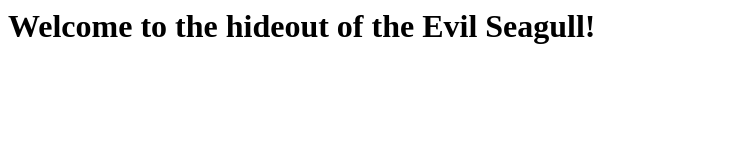
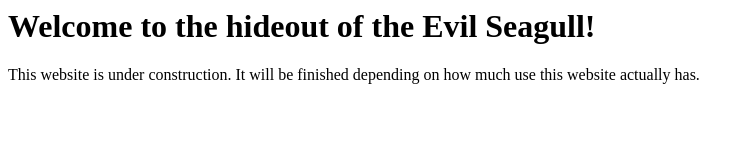
Before and after one commit to theevilseagull/theevilseagull.github.io, a plain HTML site: page index.html in a window 1280 px wide. Shown: the whole page, without its empty margins (0-754 px from the left). Drawn offline with Linux system fonts and the light colour scheme.

Commit message:
Update index.html

```diff
--- a/index.html
+++ b/index.html
@@ -1 +1,3 @@
 <h1>Welcome to the hideout of the Evil Seagull!</h1>
+
+This website is under construction. It will be finished depending on how much use this website actually has.
```
